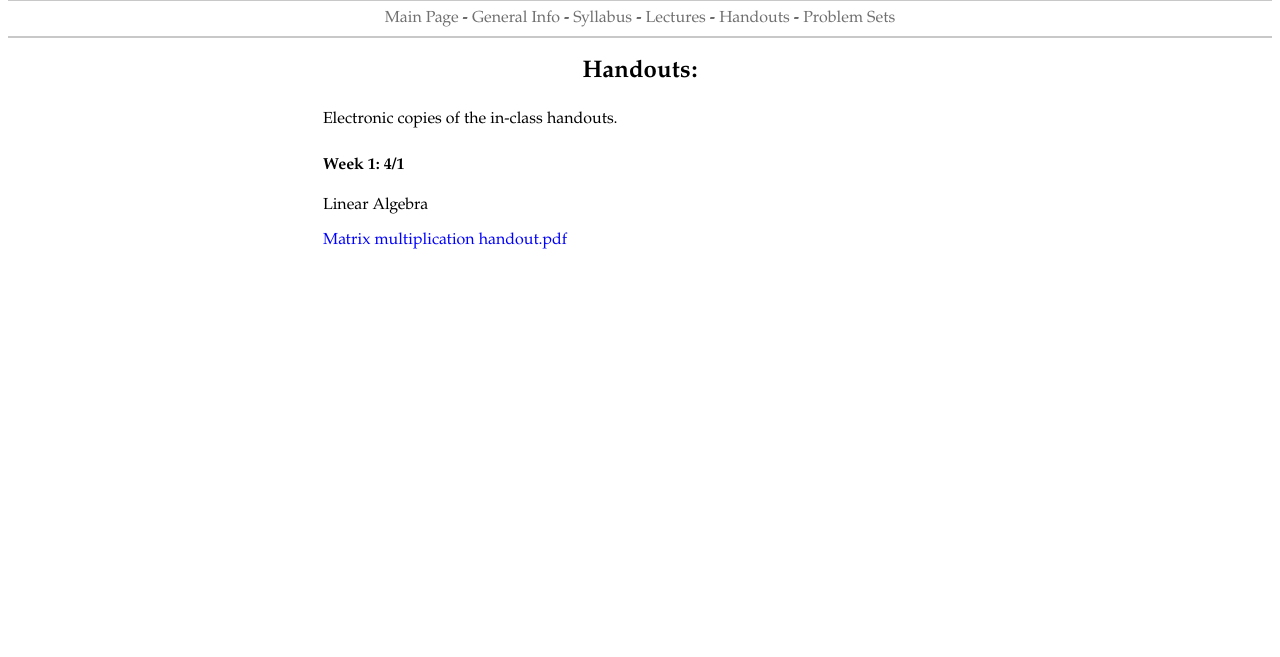
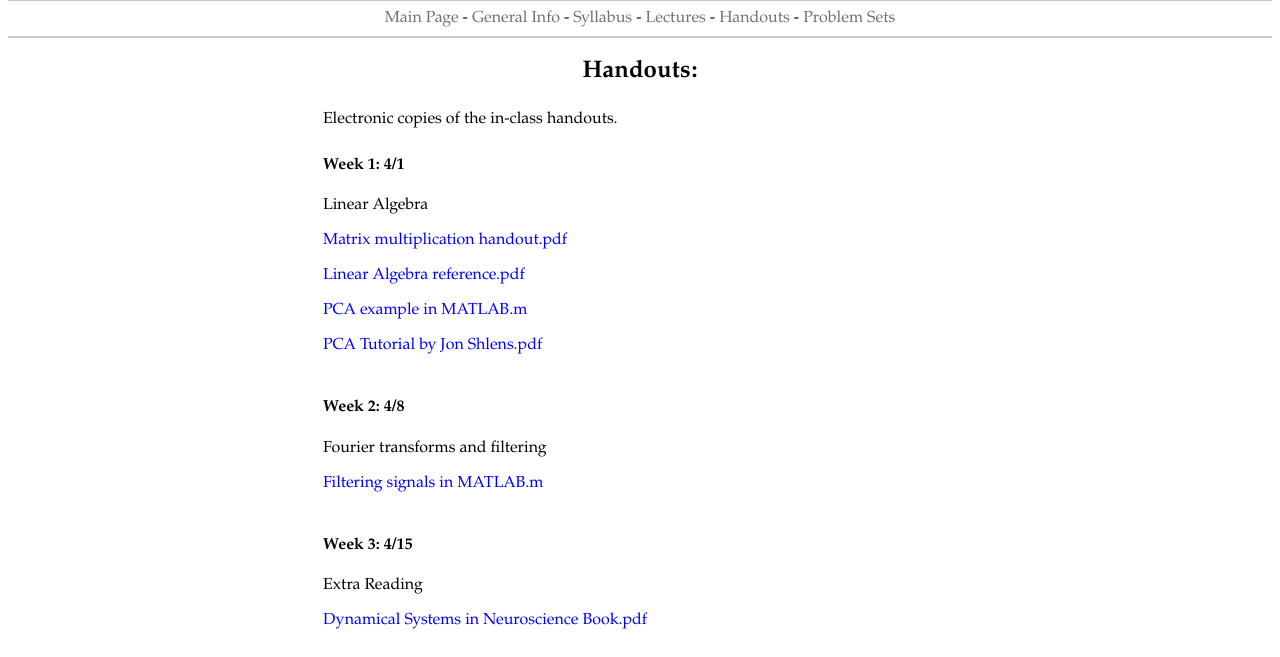
Before and after one commit to lmcintosh/nbio228, a plain HTML site: page handouts.html in a window 1280 px wide. Shown: the part 144-801 px from the top of the page. Drawn offline with Linux system fonts and the light colour scheme.

Commit message:
Updated handouts.html with Kiah's handouts

```diff
--- a/handouts.html
+++ b/handouts.html
@@ -51,6 +51,28 @@ a:active {
       <h4>Week 1: 4/1</h4>
       <p>Linear Algebra</p>
       <p><a href="handouts/Handout1.pdf"><font color="blue">Matrix multiplication handout.pdf</font></a></p>
+      <p><a href="handouts/Linear Algebra_David Lay.pdf"><font color="blue">Linear Algebra reference.pdf</font></a></p>
+      <p><a href="handouts/PCA_example.m"><font color="blue">PCA example in MATLAB.m</font></a></p>
+      <p><a href="handouts/PCA-Tutorial-Intuition_JonShlens.pdf"><font color="blue">PCA Tutorial by Jon Shlens.pdf</font></a></p>
+    </td>
+  </tr>
+</table>
+<table width="640" border="0" align="center">
+  <tr>
+    <td>
+      <h4>Week 2: 4/8</h4>
+      <p>Fourier transforms and filtering</p>
+      <p><a href="handouts/filtering_signals.m"><font color="blue">Filtering signals in MATLAB.m</font></a></p>
+    </td>
+  </tr>
+</table>
+<table width="640" border="0" align="center">
+  <tr>
+    <td>
+      <h4>Week 3: 4/15</h4>
+      <p>Extra Reading</p>
+      <p><a href="handouts/Dynamical Systems in Neuroscience.pdf"><font color="blue">Dynamical Systems in Neuroscience Book.pdf</font></a></p>
+      <p><a href="handouts/Linear Algebra_David Lay.pdf"><font color="blue">
     </td>
   </tr>
 </table>
```
